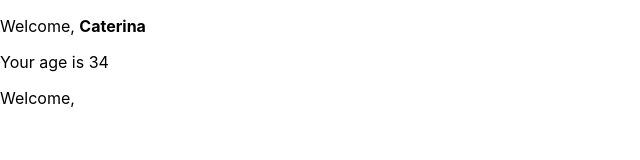
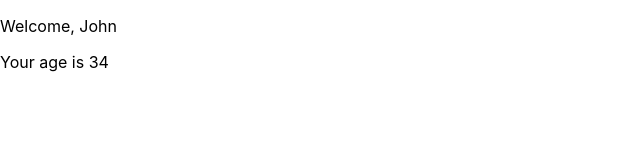
Before and after one commit to Katilina88/DevelhopeReact, a React (Create React App) app in the folder my-app/: page / in a window 1280 px wide. Shown: the top 160 px of the page, without its empty margins (0-640 px from the left). Built offline with nearby package versions, Linux system fonts and the light colour scheme.

Commit message:
Aggiunto eserzio conditional rendergin 04

```diff
--- a/my-app/src/Age.js
+++ b/my-app/src/Age.js
@@ -2,6 +2,7 @@ import React from 'react'
 
 class Age extends React.Component {
     render() {
+
         return <p>Your age is {this.props.age}</p>
     }
 }
--- a/my-app/src/App.js
+++ b/my-app/src/App.js
@@ -7,8 +7,8 @@ class App extends React.Component {
   render() {
     return (
       <div>
-        <Welcome name = {<strong>Caterina</strong>} age= {34} />
-        <Welcome />
+        <Welcome name="John" age={34} />
+
 
       </div>
     )
--- a/my-app/src/Welcome.js
+++ b/my-app/src/Welcome.js
@@ -9,7 +9,7 @@ import Age from './Age';
         return (
             <div>
                 <p>Welcome, {this.props.name}</p>
-               {this.props.age > 18 && <Age age={this.props.age} />}
+                {(this.props.age >= 18 && this.props.age <= 65 && this.props.name === "John") ? (<Age age={this.props.age} />) : null}
             </div>
         )
     }
```
Lines whose indentation alone changed are shown as unchanged.
